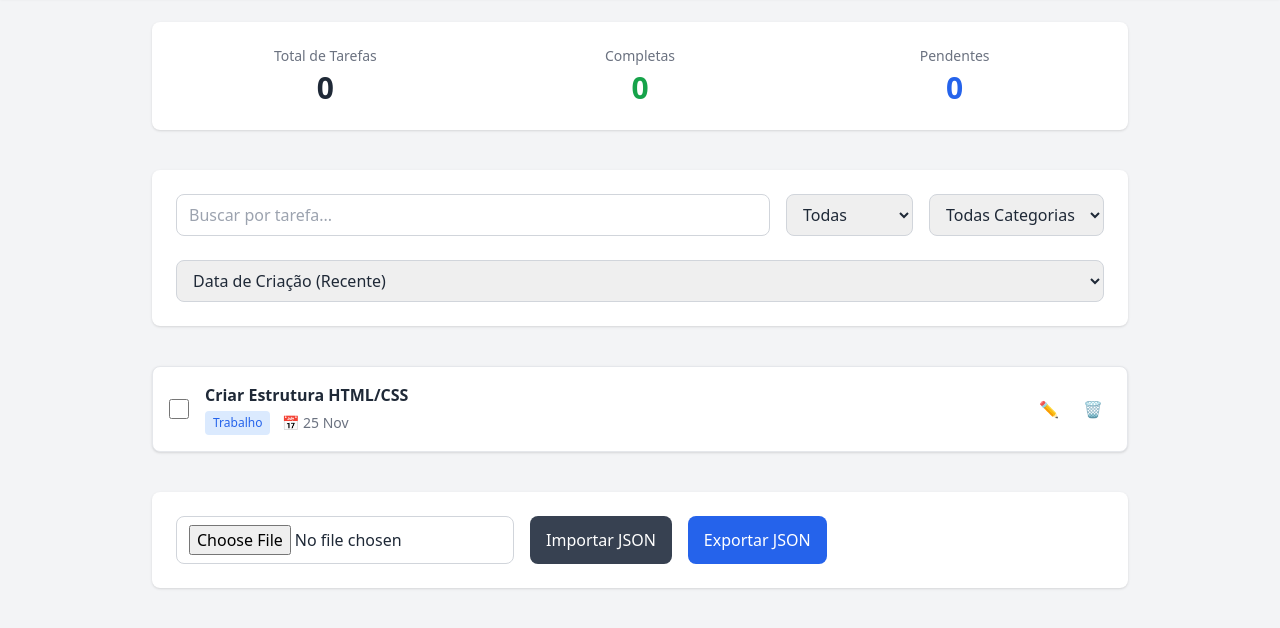
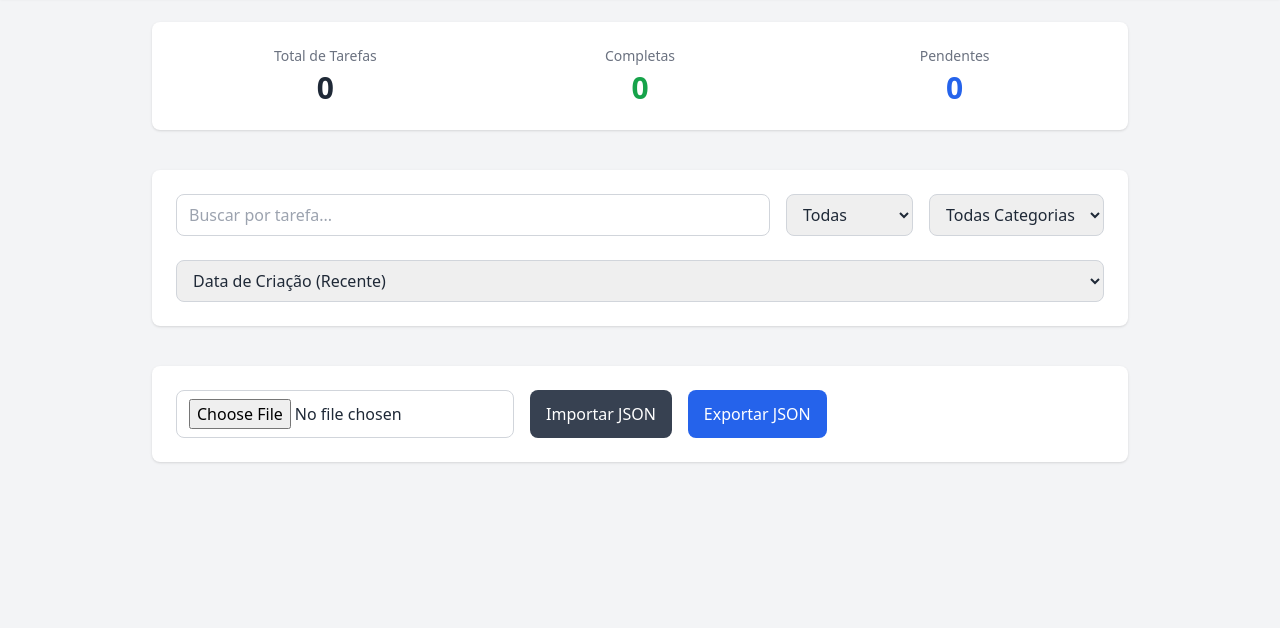
Before and after one commit to devrodrigobrito/to-do-list-pro, a plain HTML site: page index.html in a window 1280 px wide. Shown: the part 82-710 px from the top of the page. Drawn offline with nearby package versions, Linux system fonts and the light colour scheme.

Commit message:
refactor(task-list): remove static task template from HTML

```diff
--- a/index.html
+++ b/index.html
@@ -81,28 +81,7 @@
         </section>
 
         <!-- TASK LIST -->
-        <section id="task-list" class="space-y-4">
-
-            <div data-id="1" class="flex items-center justify-between bg-white shadow p-4 rounded-lg border">
-                <input type="checkbox" class="h-5 w-5">
-
-                <div class="flex-1 ml-4">
-                    <p class="font-semibold text-gray-800">Criar Estrutura HTML/CSS</p>
-
-                    <div class="flex items-center gap-3 text-sm text-gray-500 mt-1">
-                        <span class="bg-blue-100 text-blue-600 px-2 py-1 rounded text-xs">Trabalho</span>
-                        <span>📅 25 Nov</span>
-                    </div>
-                </div>
-
-                <div class="flex items-center gap-2">
-                    <button data-action="edit" class="p-2 rounded hover:bg-gray-100 transition">✏️</button>
-
-                    <button data-action="delete" class="p-2 rounded hover:bg-red-100 text-red-600 transition">🗑️</button>
-                </div>
-            </div>
-
-            </section>
+        <section id="task-list" class="space-y-4"></section>
 
           <!-- IMPORT / EXPORT -->
         <section class="bg-white shadow p-6 rounded-lg flex flex-col md:flex-row gap-4">
--- a/script.js
+++ b/script.js
@@ -98,9 +98,9 @@ const createTask = () => {
 
 
 const renderTask = (task) => {
-    const listItem = document.createElement('li');
+    const listItem = document.createElement('div');
 
-    listItem.innerHTML = ` <div data-task-id="${task.id}" class="flex items-center justify-between bg-white shadow p-4 rounded-lg border">
+    listItem.innerHTML = `<div data-task-id="${task.id}" class="flex items-center justify-between bg-white shadow p-4 rounded-lg border">
                 <input type="checkbox" class="h-5 w-5">
 
                 <div class="flex-1 ml-4">
```
